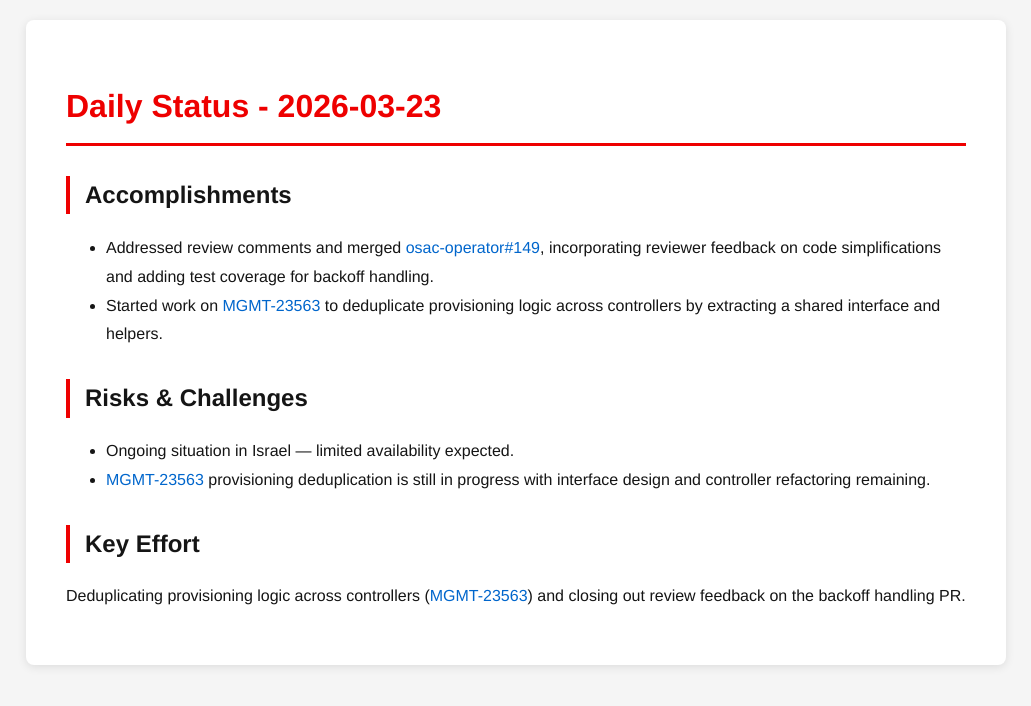
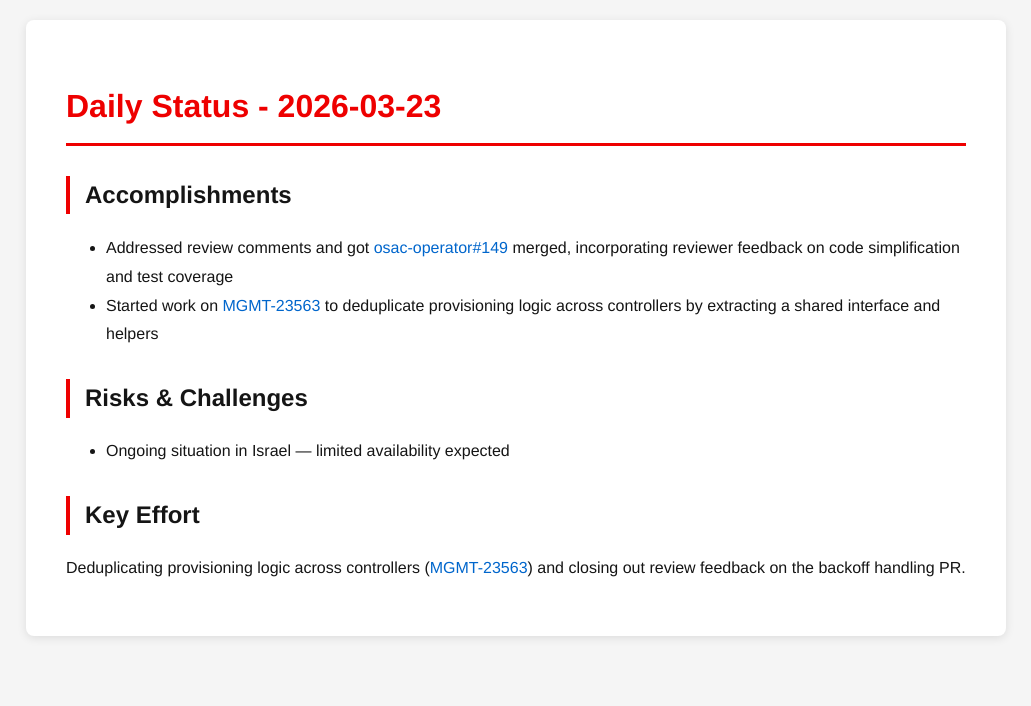
Before and after one commit to tzvatot/daily-status, a Jekyll site: the page built from 2026-03-23.md, in a window 1280 px wide. Shown: the top 706 px of the page, without its empty margins (124-1155 px from the left). Built offline with Jekyll 4.4.1, drawn with Linux system fonts in a browser that asks for light colours.

Commit message:
Daily status update - 2026-03-23

```diff
--- a/2026-03-23.md
+++ b/2026-03-23.md
@@ -7,12 +7,11 @@ date: 2026-03-23
 # Daily Status - 2026-03-23
 
 ## Accomplishments
-- Addressed review comments and merged [osac-operator#149](https://github.com/osac-project/osac-operator/pull/149), incorporating reviewer feedback on code simplifications and adding test coverage for backoff handling.
-- Started work on [MGMT-23563](https://issues.redhat.com/browse/MGMT-23563) to deduplicate provisioning logic across controllers by extracting a shared interface and helpers.
+- Addressed review comments and got [osac-operator#149](https://github.com/osac-project/osac-operator/pull/149) merged, incorporating reviewer feedback on code simplification and test coverage
+- Started work on [MGMT-23563](https://issues.redhat.com/browse/MGMT-23563) to deduplicate provisioning logic across controllers by extracting a shared interface and helpers
 
 ## Risks & Challenges
-- Ongoing situation in Israel — limited availability expected.
-- [MGMT-23563](https://issues.redhat.com/browse/MGMT-23563) provisioning deduplication is still in progress with interface design and controller refactoring remaining.
+- Ongoing situation in Israel — limited availability expected
 
 ## Key Effort
 Deduplicating provisioning logic across controllers ([MGMT-23563](https://issues.redhat.com/browse/MGMT-23563)) and closing out review feedback on the backoff handling PR.
```
